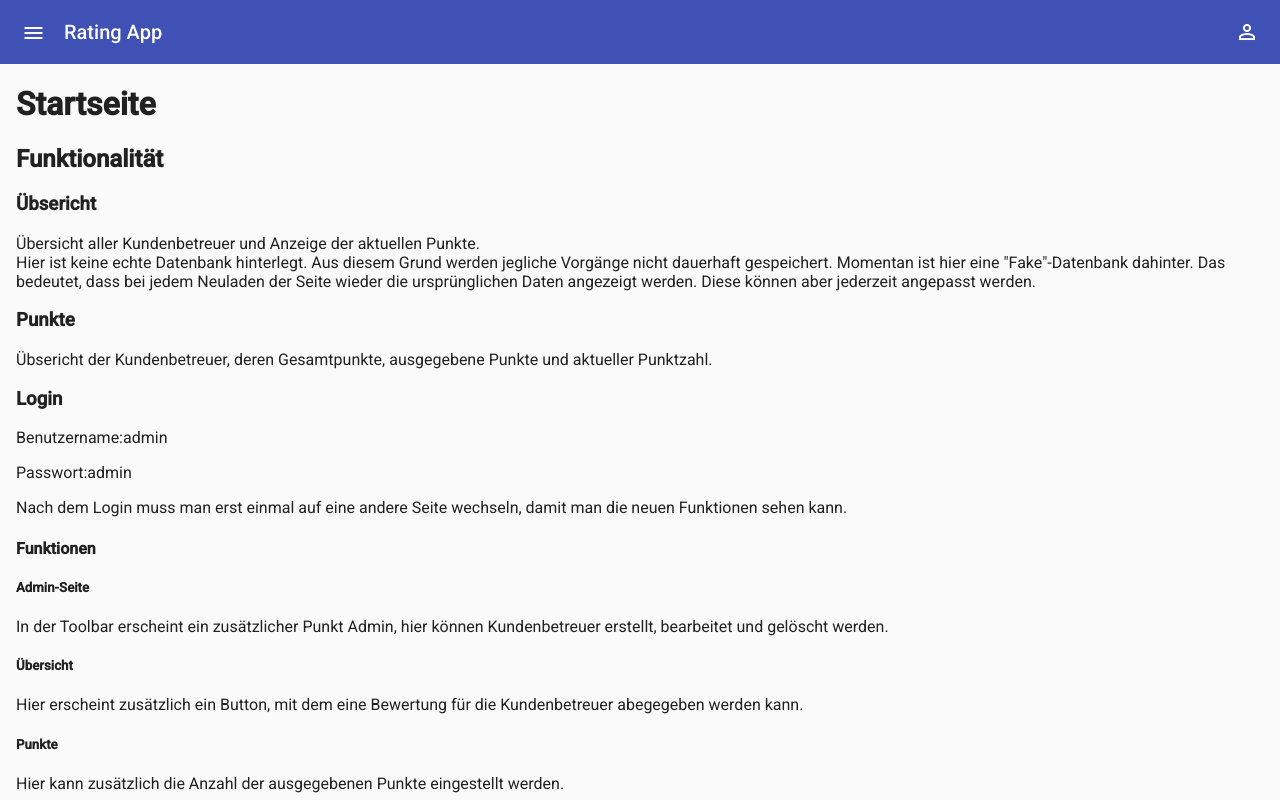
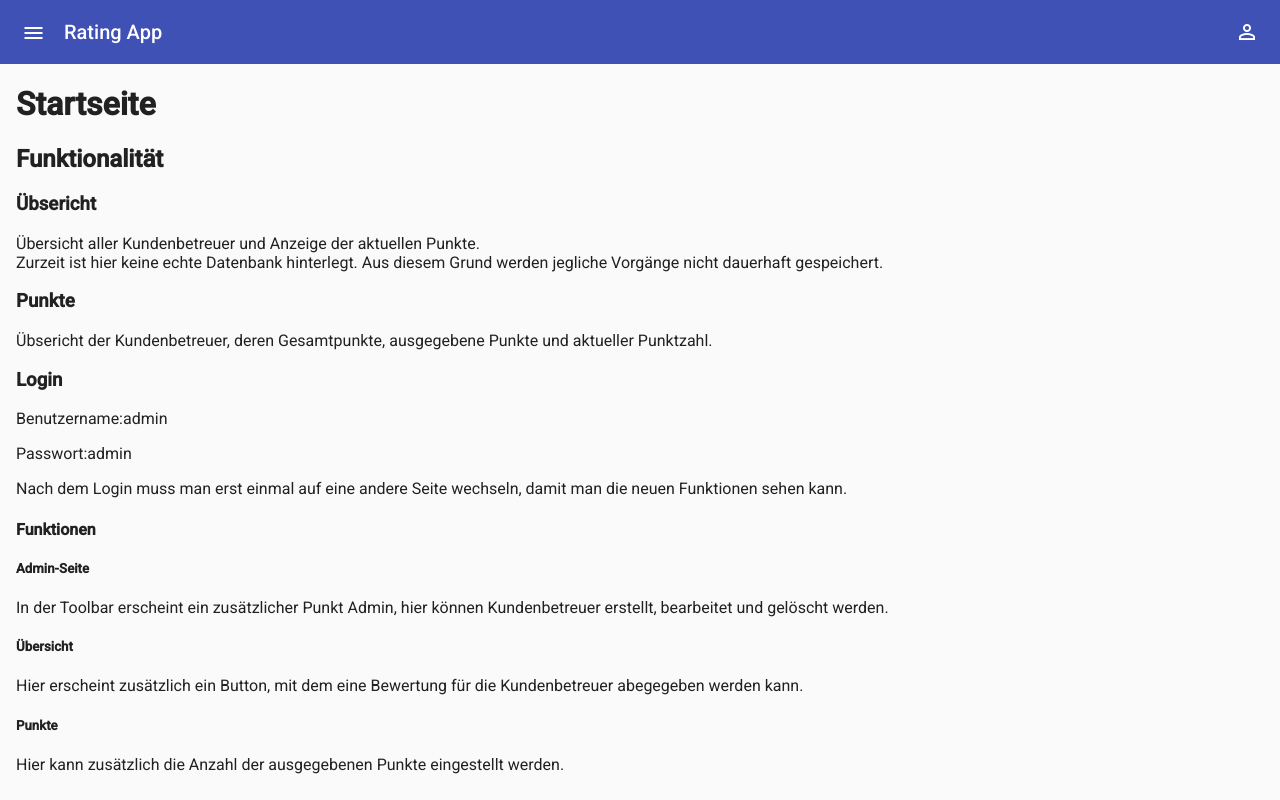
Before and after one commit to PaKu5/rating-app, an Angular app: page /home in a window 1280 px wide. Built offline with nearby package versions, Linux system fonts and the light colour scheme; what angular-in-memory-web-api would draw is missing.

Commit message:
delete sentence on home page)

```diff
--- a/src/app/home-page/home-page.component.html
+++ b/src/app/home-page/home-page.component.html
@@ -3,8 +3,7 @@
     <h2>Funktionalität</h2>
     <h3>Übsericht</h3>
     Übersicht aller Kundenbetreuer und Anzeige der aktuellen Punkte.<br>
-    Hier ist keine echte Datenbank hinterlegt. Aus diesem Grund werden jegliche Vorgänge nicht dauerhaft gespeichert.
-    Momentan ist hier eine "Fake"-Datenbank dahinter. Das bedeutet, dass bei jedem Neuladen der Seite wieder die ursprünglichen Daten angezeigt werden. Diese können aber jederzeit angepasst werden.
+    Zurzeit ist hier keine echte Datenbank hinterlegt. Aus diesem Grund werden jegliche Vorgänge nicht dauerhaft gespeichert.
     <h3>Punkte</h3>
     Übsericht der Kundenbetreuer, deren Gesamtpunkte, ausgegebene Punkte und aktueller Punktzahl.
     <h3>Login</h3>
```
Also changed, not shown: 6 other files (tests, documents, lock files or other folders).
